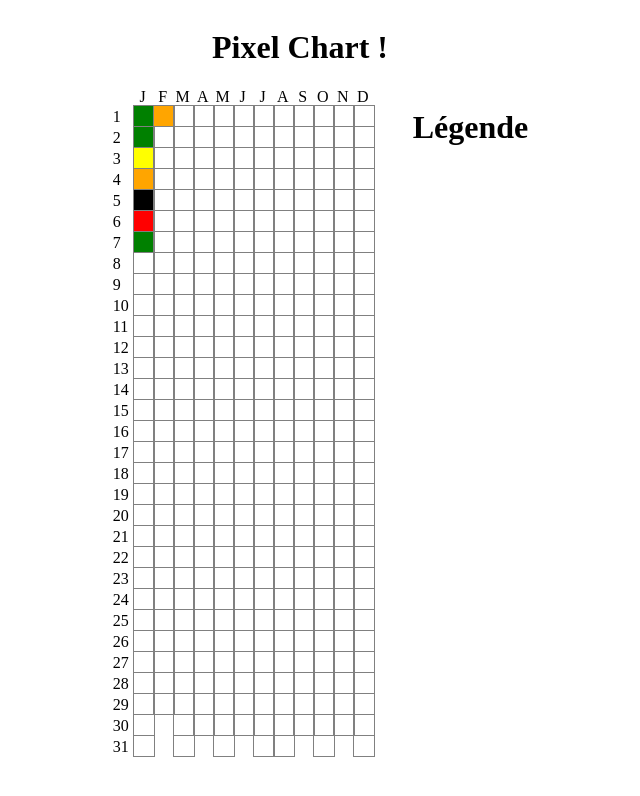
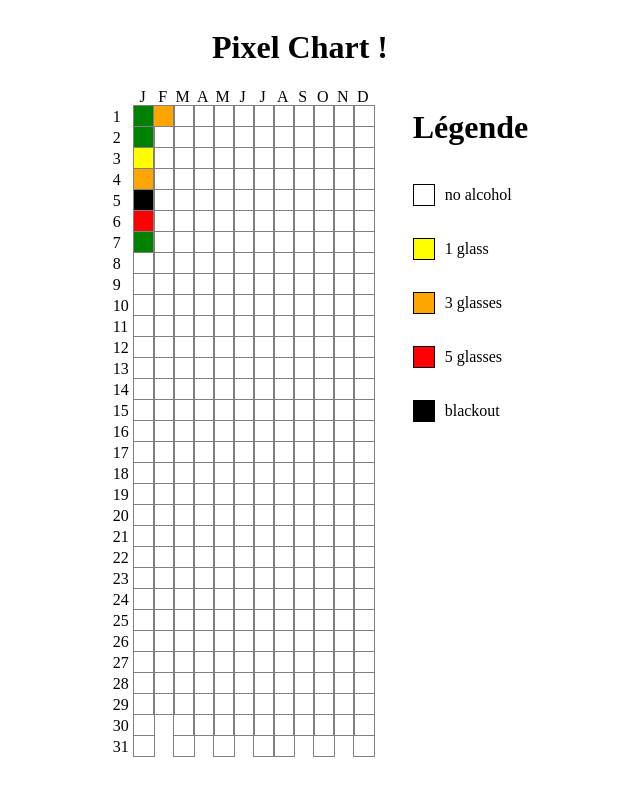
Before and after one commit to Joux17/pixel-graph, an Angular app: page / in a window 1280 px wide. Shown: the top 796 px of the page, without its empty margins (340-980 px from the left). Built offline with nearby package versions, Linux system fonts and the light colour scheme.

Commit message:
ajout de la légende

```diff
--- a/src/app/app.component.css
+++ b/src/app/app.component.css
@@ -42,4 +42,16 @@
       }
     }
   }
+
+  .legend {
+    display: flex;
+    align-items: center;
+
+    .square {
+      width: 20px;
+      height: 20px;
+      border: 1px black solid;
+      margin-right: 10px;
+    }
+  }
 }
--- a/src/app/app.component.html
+++ b/src/app/app.component.html
@@ -18,6 +18,14 @@
   </div>
   <div class="right">
     <h1>Légende</h1>
+    <div>
+      @for(quantite of quantites; track quantite){
+        <div class="legend">
+          <p class="square" [ngStyle]="{'background-color': quantite.color}" ></p>
+          {{quantite.label}}
+        </div>
+      }
+    </div>
   </div>
 </div>
 
--- a/src/app/app.component.ts
+++ b/src/app/app.component.ts
@@ -2,11 +2,12 @@ import { Component, inject } from '@angular/core';
 import { RouterOutlet } from '@angular/router';
 import { AppService } from './app.service';
 import { DayComponent } from './components/day/day.component';
+import { NgStyle } from '@angular/common';
 
 @Component({
   selector: 'app-root',
   standalone: true,
-  imports: [RouterOutlet, DayComponent],
+  imports: [RouterOutlet, DayComponent, NgStyle],
   templateUrl: './app.component.html',
   styleUrl: './app.component.css'
 })
@@ -19,6 +20,14 @@ export class AppComponent {
 
   daysNumber = Array(31);
   monthsLetter: string[] = ['J','F','M','A','M','J','J','A','S','O','N','D'];
+
+  quantites: {color: string, label: string}[] = [
+    {color: 'white', label: 'no alcohol'},
+    {color: 'yellow', label: '1 glass'},
+    {color: 'orange', label: '3 glasses'},
+    {color: 'red', label: '5 glasses'},
+    {color: 'black', label: 'blackout'},
+  ];
 
   appService = inject(AppService)
 
--- a/src/app/app.service.ts
+++ b/src/app/app.service.ts
@@ -14,7 +14,7 @@ export const consommation = {
     "range": ["3","4"]
   },
   "BIG_CONSOMMATION": {
-    "color": "orangrede",
+    "color": "red",
     "range": ["3","4"]
   },
   "BLACKOUT": {
```
